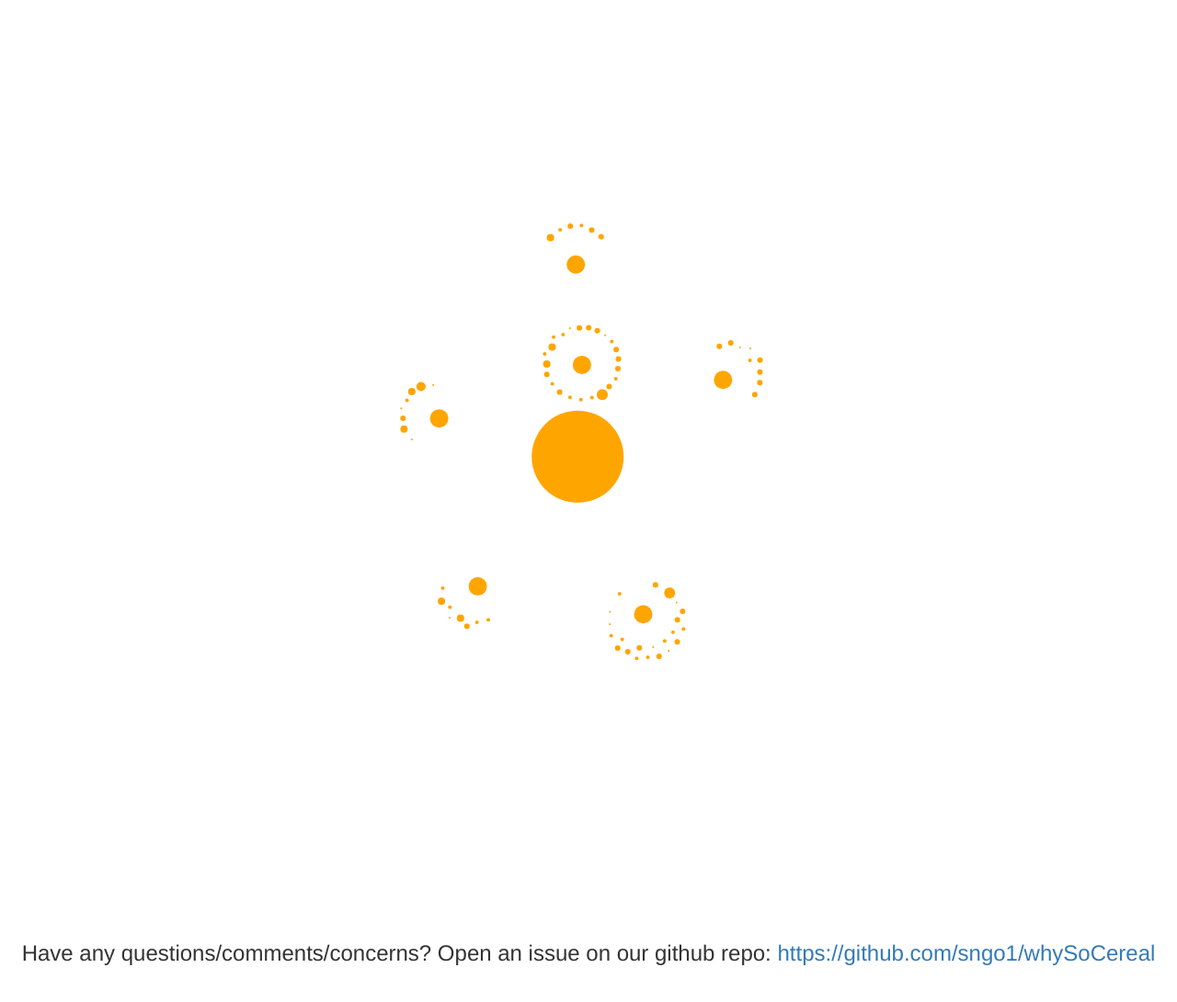
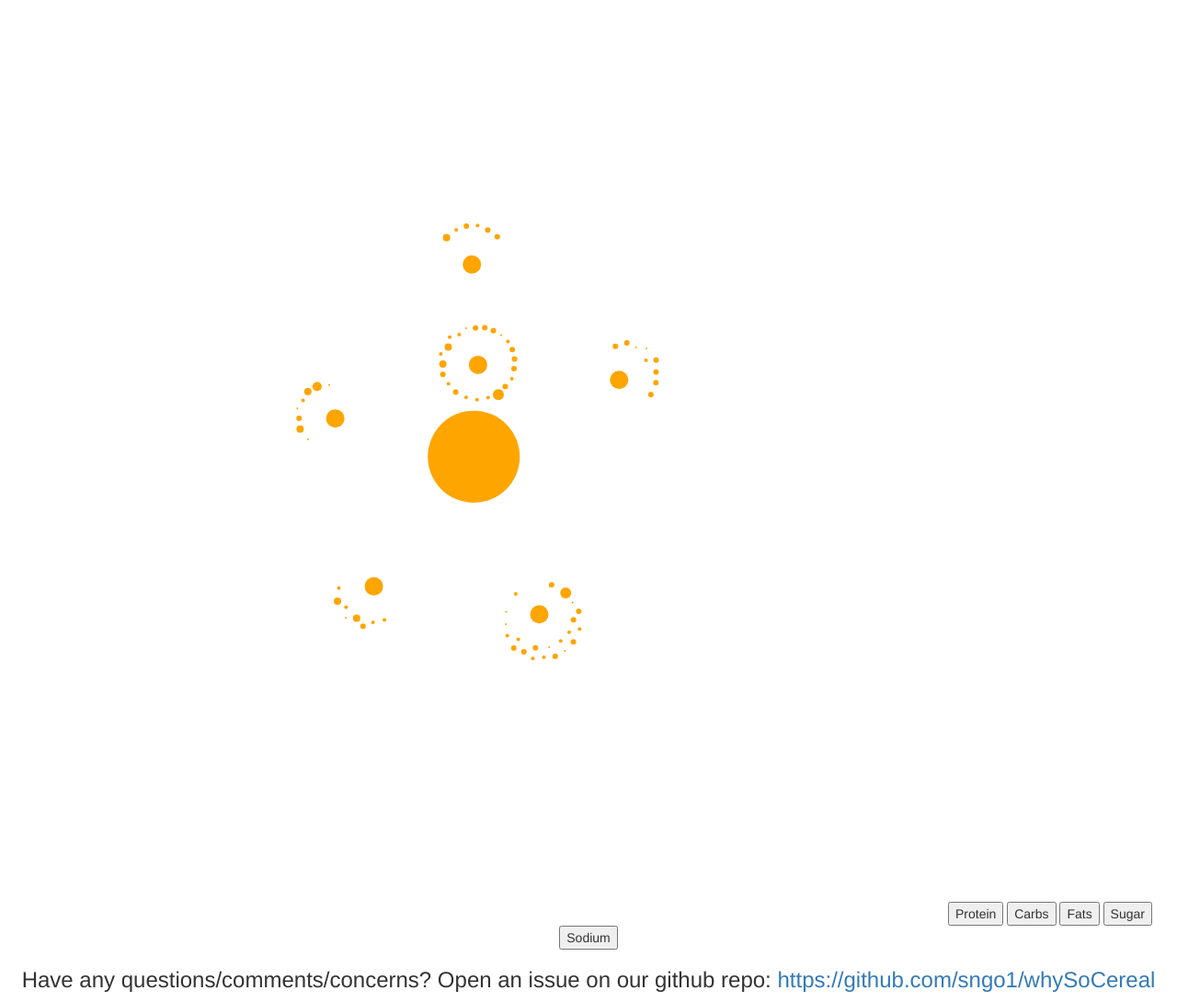
Before and after one commit to sngo1/Team-whySoCereal, a Flask app: page / in a window 1280 px wide. Shown: the part 334-1424 px from the top of the page at 92% size. Before the commit the page ends 1384 px from the top, so only its background shows below. Run offline with Flask 2, Linux system fonts and the light colour scheme; some libraries are stand-ins or nearby versions.

Commit message:
Making buttons do the work

```diff
--- a/static/branches.js
+++ b/static/branches.js
@@ -65,4 +65,6 @@ simulation.force('charge', d3.forceManyBody())
 	}))
 	.on('tick', ticked);
 
+
+
 console.log("NODES: ", nodes);
--- a/static/bubblractions.js
+++ b/static/bubblractions.js
@@ -123,58 +123,6 @@ var circles = d3.selectAll("circle")
 
 
 
-d3.selectAll("circles")
-
-
-
-  d3.select("body").select("svg").selectAll("rect").data(macros)
-      .enter()
-      .append("rect");
-
-
-var adjust_size = function(mac){
-  switch(mac){
-    case 0:
-      d3.selectAll("circle").transition().attr("r", function(d){return Math.sqrt(Math.abs(d[4] * 100)) * 2});
-      break;
-    case 1:
-      d3.selectAll("circle").transition().attr("r", function(d){return Math.sqrt(Math.abs(d[8] * 9)) * 2});
-      break;
-    case 2:
-      d3.selectAll("circle").transition().attr("r", function(d){return Math.sqrt(Math.abs(d[5] * 150)) * 2});
-      break;
-    case 3:
-      d3.selectAll("circle").transition().attr("r", function(d){return Math.sqrt(Math.abs(d[9] * 25)) * 2});
-      break;
-    case 4:
-      d3.selectAll("circle").transition().attr("r", function(d){return Math.sqrt(Math.abs(d[6])) * 2});
-      break;
-  }
-
-}
-
-d3.selectAll("rect")
-      .attr("x", function(d, i){return ((1000 / 5) * (i+.25))})
-      .attr("y", 800)
-      .attr("width", 75)
-      .attr("height", 75)
-      .attr("fill", "slategray")
-      .on("click", function(d,i){
-        adjust_size(i);
-      });
-
-d3.select("body").select("svg").selectAll("text").data(macros)
-    .enter()
-    .append("text")
-
-d3.selectAll("text")
-    .attr("x",function(d, i){return ((1000 / 5) * (i+.25) + (75/2))})
-    .attr("y", 800 + (75/2))
-    .attr("text-anchor", "middle")
-    .text(function(d){return d})
-    .attr("font-family", "sans-serif")
-    .attr("font-size", "20px")
-    .attr("fill", "red");;
 
 /*var protein = document.createElementNS(
   "http://www.w3.org/2000/svg",
--- a/templates/main.html
+++ b/templates/main.html
@@ -27,7 +27,7 @@
 
     </head>
     <body>
-
+<!--
       <script>
         var thing=function(e){
           if(document.getElementById("expand").style.display=="none"){
@@ -38,20 +38,70 @@
         };
         var l=document.getElementById("exp-button");
         l.addEventListener("click", thing);
-      </script>
+      </script> -->
 
 
       <div id="expand" style="text-align:center;">
         <svg id="vimage" width="1000" height="1000"></svg>
+        <button id="protein" onclick="adjust_size(0);">Protein</button>
+        <button id="carbs" onclick="adjust_size(1);">Carbs</button>
+        <button id="fats" onclick="adjust_size(2);">Fats</button>
+        <button id="sugars" onclick="adjust_size(3);">Sugar</button>
+        <button id="sodium" onclick="adjust_size(4);">Sodium</button>
 	<h3 style="text-align:center"> Have any questions/comments/concerns? Open an issue on our github repo: <a href="https://github.com/sngo1/whySoCereal"> https://github.com/sngo1/whySoCereal</a></h3>
       </div>
       <script src="http://d3js.org/d3.v4.min.js"></script>
-      <script src="../static/bubblractions.js"></script>
       <script src="../static/data.js"></script>
       <script src="../static/cereal.js"></script>
       <script src="../static/brand.js"></script>
       <script src="../static/root.js"></script>
       <script src="../static/branches.js"></script>
+      <script src="../static/bubblractions.js"></script>
 
     </body>
+    <script>
+    console.log("im doing stuff")
+          var adjust_size = function(mac){
+            console.log("I work");
+            switch(mac){
+              case 0:
+                return function(){
+                  console.log("kachow");
+                  d3.selectAll("circle").transition().attr("r", function(d){return Math.sqrt(Math.abs(d[4] * 100)) * 2});
+                };
+                break;
+              case 1:
+                return function(){
+                  d3.selectAll("circle").transition().attr("r", function(d){return Math.sqrt(Math.abs(d[8] * 9)) * 2});
+                };
+                break;
+              case 2:
+                return function(){
+                  d3.selectAll("circle").transition().attr("r", function(d){return Math.sqrt(Math.abs(d[5] * 150)) * 2});
+                };
+                break;
+              case 3:
+                return function(){
+                  d3.selectAll("circle").transition().attr("r", function(d){return Math.sqrt(Math.abs(d[9] * 25)) * 2});
+                };
+                break;
+              case 4:
+                return function(){
+                  d3.selectAll("circle").transition().attr("r", function(d){return Math.sqrt(Math.abs(d[6])) * 2});
+                };
+                break;
+            }
+
+          }
+
+          /*var buttons = document.getElementsByTagName("button");
+          console.log(buttons);
+          for(button in buttons){
+            console.log(buttons[button]);
+            buttons[button].onclick = adjust_size(button);
+            console.log(buttons[button]);
+          }*/
+
+      console.log("I did stuff");
+    </script>
 </html>
```
Also changed, not shown: 2 other files.
